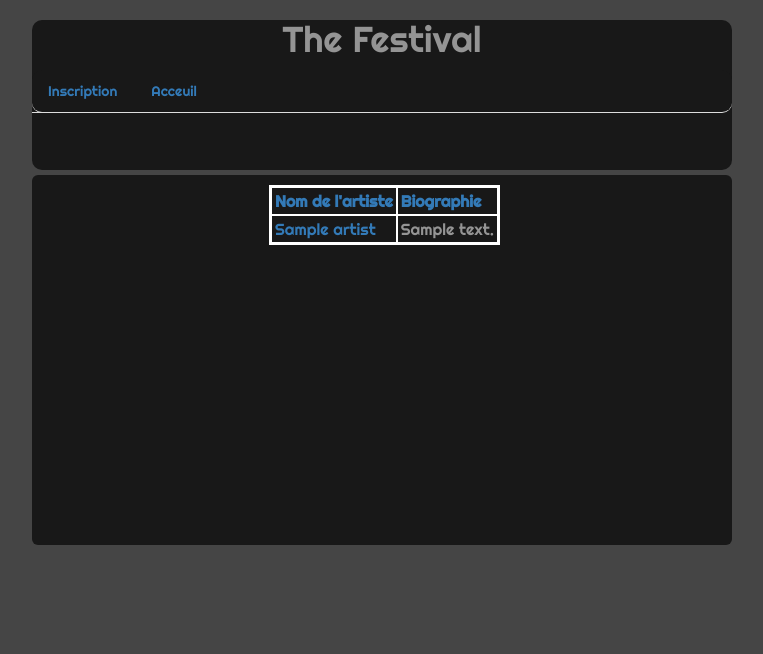
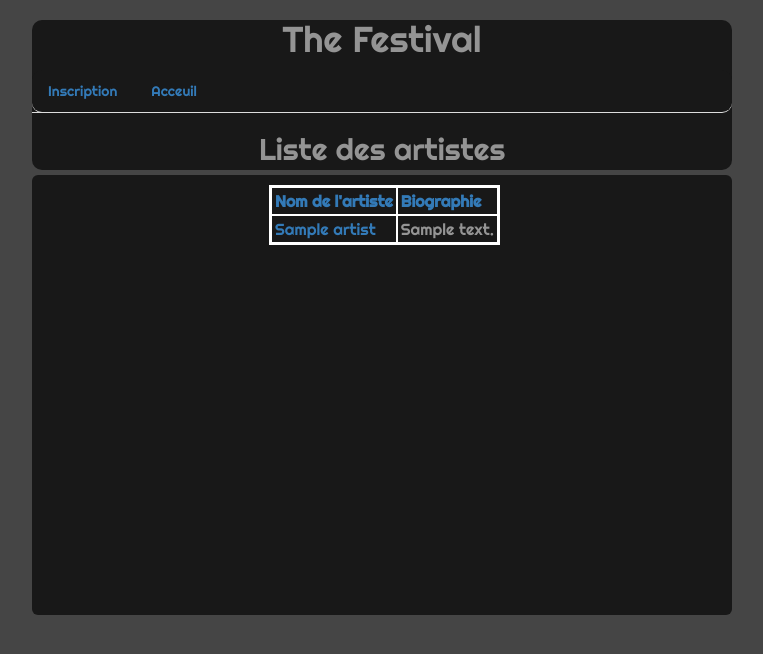
Before and after one commit to Orion24/AWebTheFestival, a PHP site: page /plus/artists.php in a window 1280 px wide. Shown: the top 654 px of the page, without its empty margins (258-1021 px from the left). Run offline with PHP 8.4, Linux system fonts and the light colour scheme; tables that the repository leaves empty hold one stand-in row (values such as "Sample post").

Commit message:
Un peu de cosmétique

```diff
--- a/Thefestival/artists.php
+++ b/Thefestival/artists.php
@@ -99,17 +99,25 @@
                     if($isAdmin == 1){echo '<li class="nav-tabs li"><a href="administration.php">Admin</a></li>';} //Si on est administrateur on nous donne l'accès à la page?>
                      <li class="nav-tabs li"><a href="index.php">Acceuil</a></li>
                  </ul>
-                 <?php if(isset($_REQUEST['name'])){ echo '<a href="artists.php">Retour à la liste des artistes</a>';} //Si on est sur un page d'artiste spécifique on peut retourner à la page principale?>
+                 <?php
+                 if(isset($_REQUEST['name']))//Si on est sur un page d'artiste spécifique on peut retourner à la page principale
+                 {
+                   echo '<a href="artists.php">Retour à la liste des artistes</a>';
+                 }
+                 else {
+                   echo '<h2> Liste des artistes </h2>';
+                 }
+                 ?>
              </nav>
          </header>
          <div class="container">
-             <div class="jumbotron" style="height : 370px;overflow-y: scroll; width : 700px;">
+             <div class="jumbotron" style="height : 440px;overflow-y: scroll; width : 700px;">
                  <?=$html ?>
              </div>
              <?php
                 if(isset($_REQUEST['name']))
                 {
-                  echo '<div class="comment" style="margin-top : 400px;">';
+                  echo '<div class="comment" style="margin-top : 450px; overflow-y : scroll;">';
                   echo get_comment();
                   echo $commentaire;
                   echo '</div>';
```
